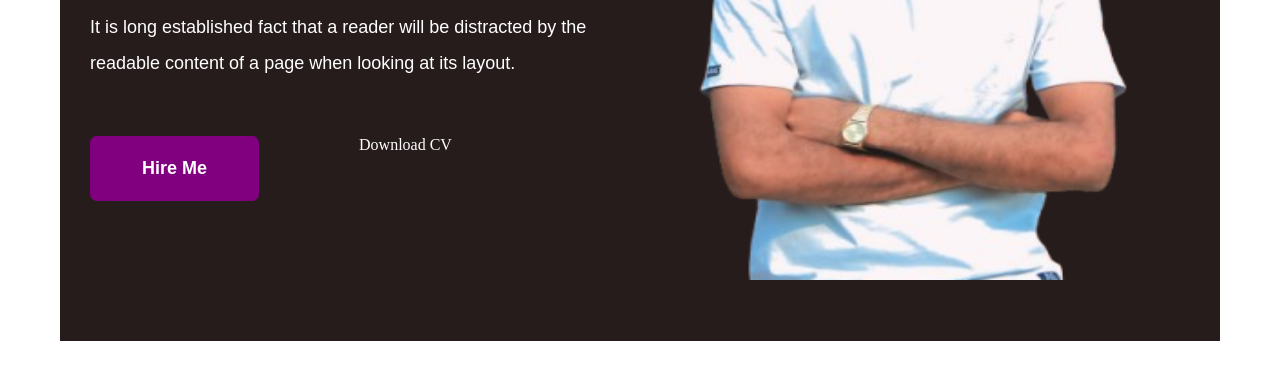
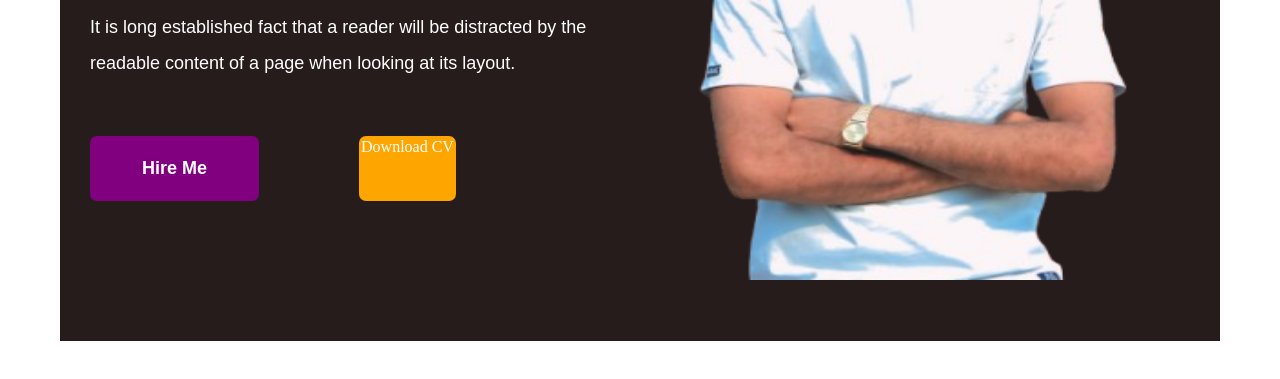
Before and after one commit to Ishwar-gupta/Wordpress-site, a plain HTML site: page index.html in a window 1280 px wide. Shown: the part 429-808 px from the top of the page. Drawn offline with Linux system fonts and the light colour scheme.

Commit message:
Update index.html

```diff
--- a/index.html
+++ b/index.html
@@ -31,7 +31,7 @@
 readable content of a page when looking at its layout.</pre></div>
             <div class="btm">
                <button type="menu" id="hire">Hire Me</button>
-              <a href="./79bf01a693e459f9b7c9f225223163fc.jpg" download>Download CV</a>
+              <a href="./79bf01a693e459f9b7c9f225223163fc.jpg" download id="cv">Download CV</a>
             </div>
         </div>
         <div class="data2">
```
